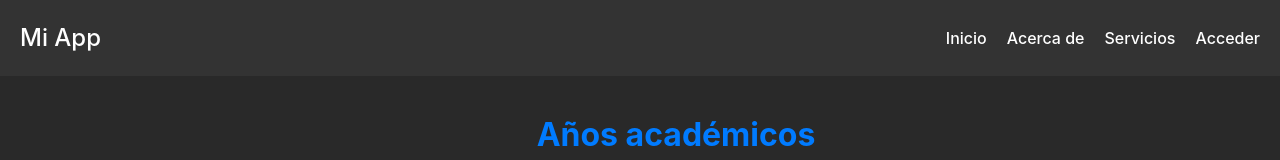
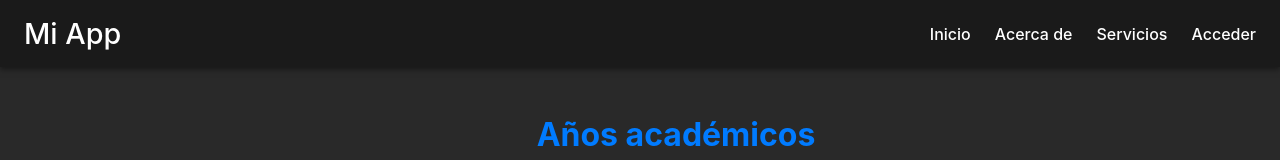
Before and after one commit to egarello/proyecto-microservicios, a React (Vite) app in the folder proyectofacultad-front/: page / in a window 1280 px wide. Shown: the top 160 px of the page. Built offline with nearby package versions, Linux system fonts and the light colour scheme; no server answers.

Commit message:
Cambios en los estilos de la NavBar

```diff
--- a/proyectofacultad-front/src/components/navbar/Navbar.css
+++ b/proyectofacultad-front/src/components/navbar/Navbar.css
@@ -1,38 +1,67 @@
 /* src/components/Navbar/Navbar.css */
 .navbar {
-    background-color: #333;
+    background-color: #1a1a1a;
     position: fixed;
     top: 0;
     left: 0;
     width: 100%;
-    padding: 10px 20px;
+    padding: 12px 24px;
     z-index: 1000;
     display: flex;
     justify-content: space-between;
     align-items: center;
-    box-sizing: border-box; /* Asegura que el padding no sume al ancho total */
+    box-sizing: border-box;
+    box-shadow: 0 2px 6px rgba(0, 0, 0, 0.5);
+    transition: background-color 0.3s ease;
 }
 
 .navbar-logo {
-    font-size: 1.5em;
-    color: white;
+    font-size: 1.8em;
+    font-weight: bold;
+    color: #1e90ff;
+    transition: transform 0.3s ease;
+}
+
+.navbar-logo:hover {
+    transform: scale(1.05);
 }
 
 .navbar-links {
     list-style-type: none;
     display: flex;
-    gap: 20px;
+    gap: 24px;
+    margin: 0;
+    padding: 0;
 }
 
 .navbar-item {
     margin: 0;
+    position: relative;
 }
 
 .navbar-link {
     color: white;
     text-decoration: none;
+    font-size: 1em;
+    padding: 6px 0;
+    transition: color 0.3s ease;
+}
+
+.navbar-link::after {
+    content: "";
+    position: absolute;
+    bottom: -3px;
+    left: 0;
+    width: 0%;
+    height: 2px;
+    background-color: #1e90ff;
+    transition: width 0.3s ease;
 }
 
 .navbar-link:hover {
-    text-decoration: underline;
+    color: #1e90ff;
 }
+
+.navbar-link:hover::after {
+    width: 100%;
+}
```
